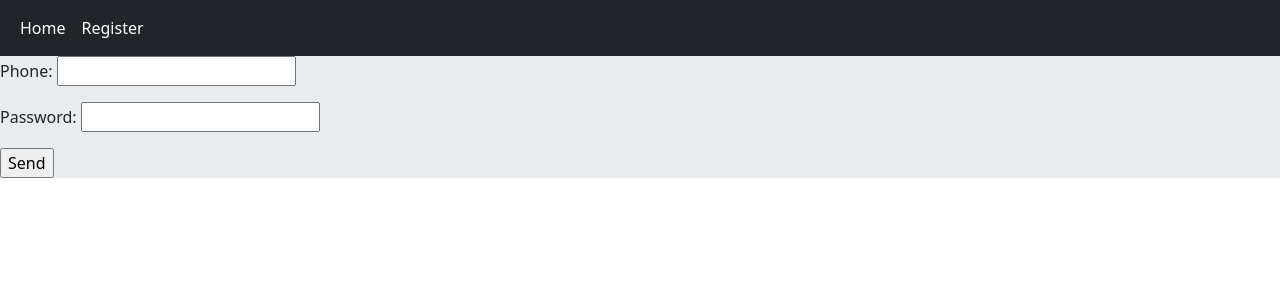
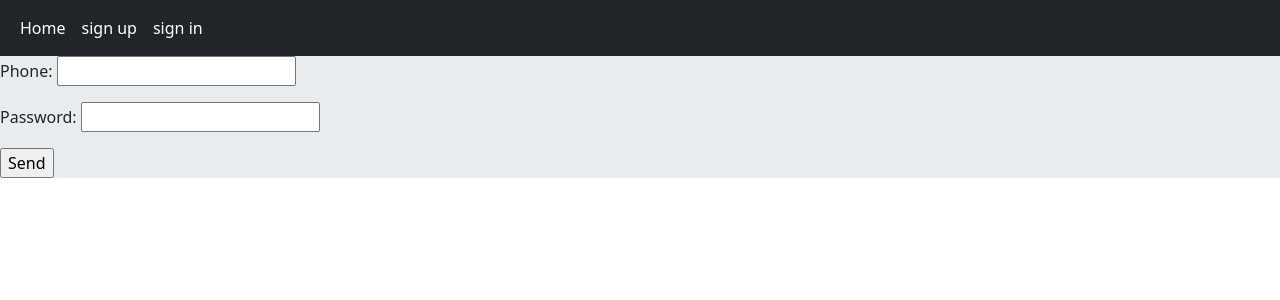
Before and after one commit to capamir/E-commerce-django, a Django app: page /accounts/login/ in a window 1280 px wide. Shown: the top 300 px of the page. Run offline with Django 4.2, Linux system fonts and the light colour scheme.

Commit message:
user login and logout

```diff
--- a/accounts/views.py
+++ b/accounts/views.py
@@ -81,7 +81,8 @@ class UserLoginView(View):
 			if user is not None:
 				login(request, user)
 				messages.success(request, 'you logged in successfully', 'info')
-				return redirect('home:home')
+				return redirect('products:products')
+
 			messages.error(request, 'phone or password is wrong', 'warning')
 		return render(request, self.template_name, {'form':form})
 
@@ -89,4 +90,4 @@ class UserLogoutView(LoginRequiredMixin, View):
 	def get(self, request):
 		logout(request)
 		messages.success(request, 'you logged out successfully', 'success')
-		return redirect('home:home')
+		return redirect('products:products')
--- a/templates/includes/navbar.html
+++ b/templates/includes/navbar.html
@@ -2,7 +2,13 @@
     <div class="container-fluid">
         <div class="navbar-nav">
             <a class="nav-link active" href="{% url 'products:products' %}">Home</a>
-            <a class="nav-link active" href="{% url 'accounts:user_register' %}">Register</a>
+            {% if request.user.is_authenticated %}
+                <a class="nav-link active" href="{% url 'accounts:user_logout' %}">logout</a>
+            {% else %}
+                <a class="nav-link active" href="{% url 'accounts:user_register' %}">sign up</a>
+                <a class="nav-link active" href="{% url 'accounts:user_login' %}">sign in</a>
+            {% endif %}
+
             {% if request.user.is_admin %}
                 <a class="nav-link active" href="{% url 'products:bucket' %}">admin</a>
             {% endif %}
```
